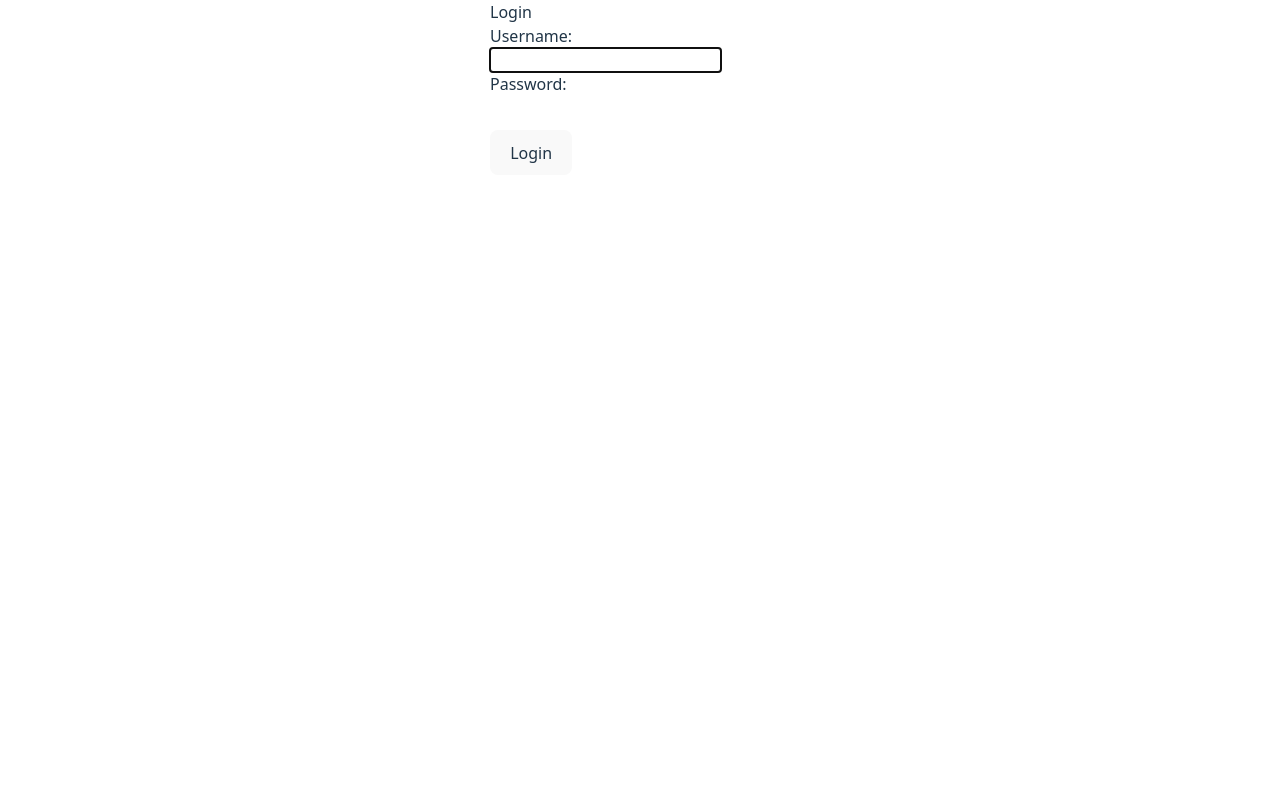
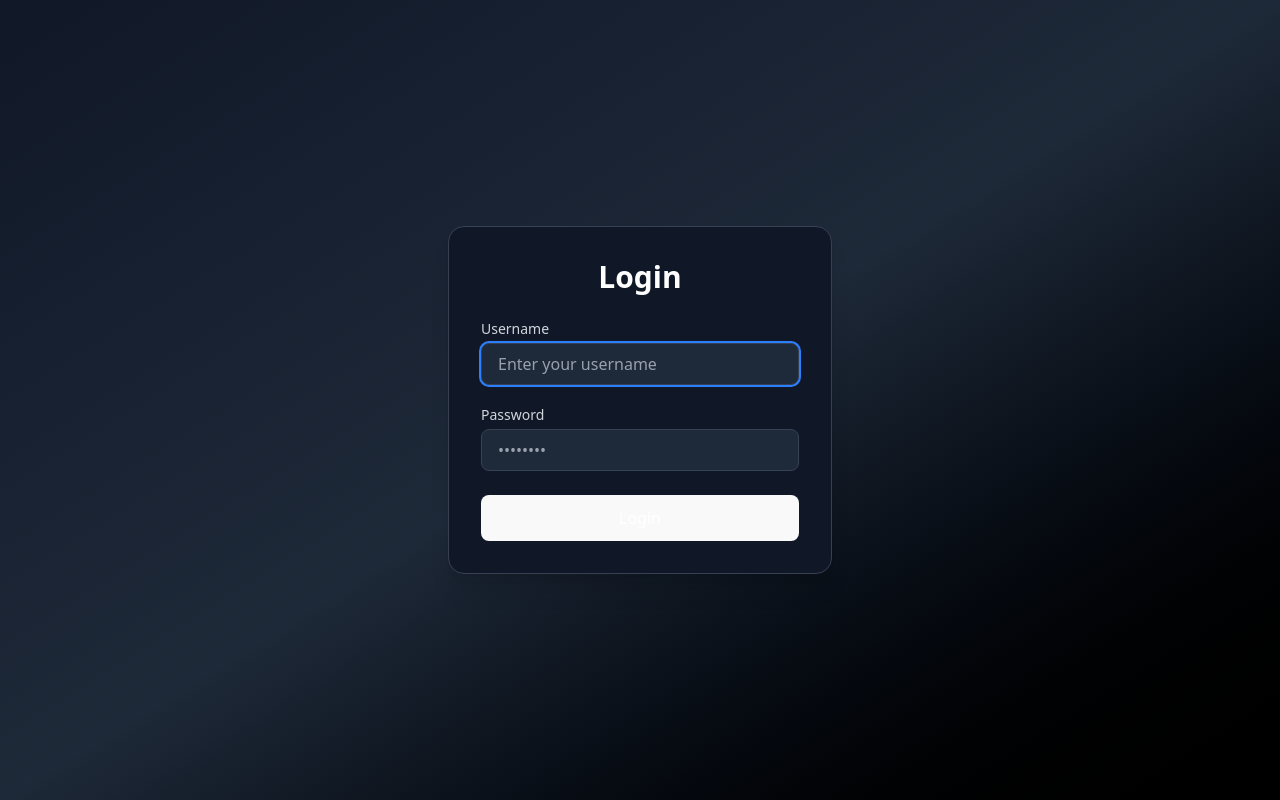
Before and after one commit to SyedGMIbrahim/Project-Management, a React (Vite) app: page / in a window 1280 px wide. Built offline with nearby package versions, Linux system fonts and the light colour scheme.

Commit message:
Login styling added

```diff
--- a/src/components/Auth/Login.jsx
+++ b/src/components/Auth/Login.jsx
@@ -1,43 +1,64 @@
 import React, { useState } from "react";
 
-
-const Login = ({handleLogin}) => {
+const Login = ({ handleLogin }) => {
   const [username, setUsername] = useState("");
   const [password, setPassword] = useState("");
-const submitHandler = (e)=>{
-        e.preventDefault()
-        handleLogin(username,password)
-        setUsername("")
-        setPassword("")
+
+  const submitHandler = (e) => {
+    e.preventDefault();
+    handleLogin(username, password);
     console.log("Login data", username, password);
-    }
+    setUsername("");
+    setPassword("");
+  };
 
   return (
-    <form onSubmit={(e)=>{submitHandler(e)}} style={{ maxWidth: "300px", margin: "auto" }}>
-      <h2>Login</h2>
-      <div>
-        <label>Username:</label>
+    <div className="min-h-screen flex items-center justify-center bg-gradient-to-br from-gray-900 via-gray-800 to-black px-4">
+      <form
+        onSubmit={submitHandler}
+        className="bg-gray-900 border border-gray-700 p-8 rounded-2xl shadow-xl w-full max-w-sm text-white"
+      >
+        <h2 className="text-3xl font-bold mb-6 text-center text-white">
+          Login
+        </h2>
+
+        <div className="mb-5">
+          <label className="block text-sm font-medium text-gray-300 mb-1">
+            Username
+          </label>
           <input
             type="text"
             value={username}
             onChange={(e) => setUsername(e.target.value)}
             required
             autoFocus
+            className="w-full px-4 py-2 bg-gray-800 border border-gray-700 rounded-lg text-white placeholder-gray-400 focus:outline-none focus:ring-2 focus:ring-blue-500"
+            placeholder="Enter your username"
           />
         </div>
-      <div>
-        <label>Password:</label>
+
+        <div className="mb-6">
+          <label className="block text-sm font-medium text-gray-300 mb-1">
+            Password
+          </label>
           <input
             type="password"
             value={password}
             onChange={(e) => setPassword(e.target.value)}
             required
+            className="w-full px-4 py-2 bg-gray-800 border border-gray-700 rounded-lg text-white placeholder-gray-400 focus:outline-none focus:ring-2 focus:ring-blue-500"
+            placeholder="••••••••"
           />
         </div>
-      <button type="submit" style={{ marginTop: "10px" }}>
+
+        <button
+          type="submit"
+          className="w-full bg-blue-600 hover:bg-blue-700 text-white font-semibold py-2 px-4 rounded-lg transition duration-200"
+        >
           Login
         </button>
       </form>
+    </div>
   );
 };
 
```
Lines whose indentation alone changed are shown as unchanged.
